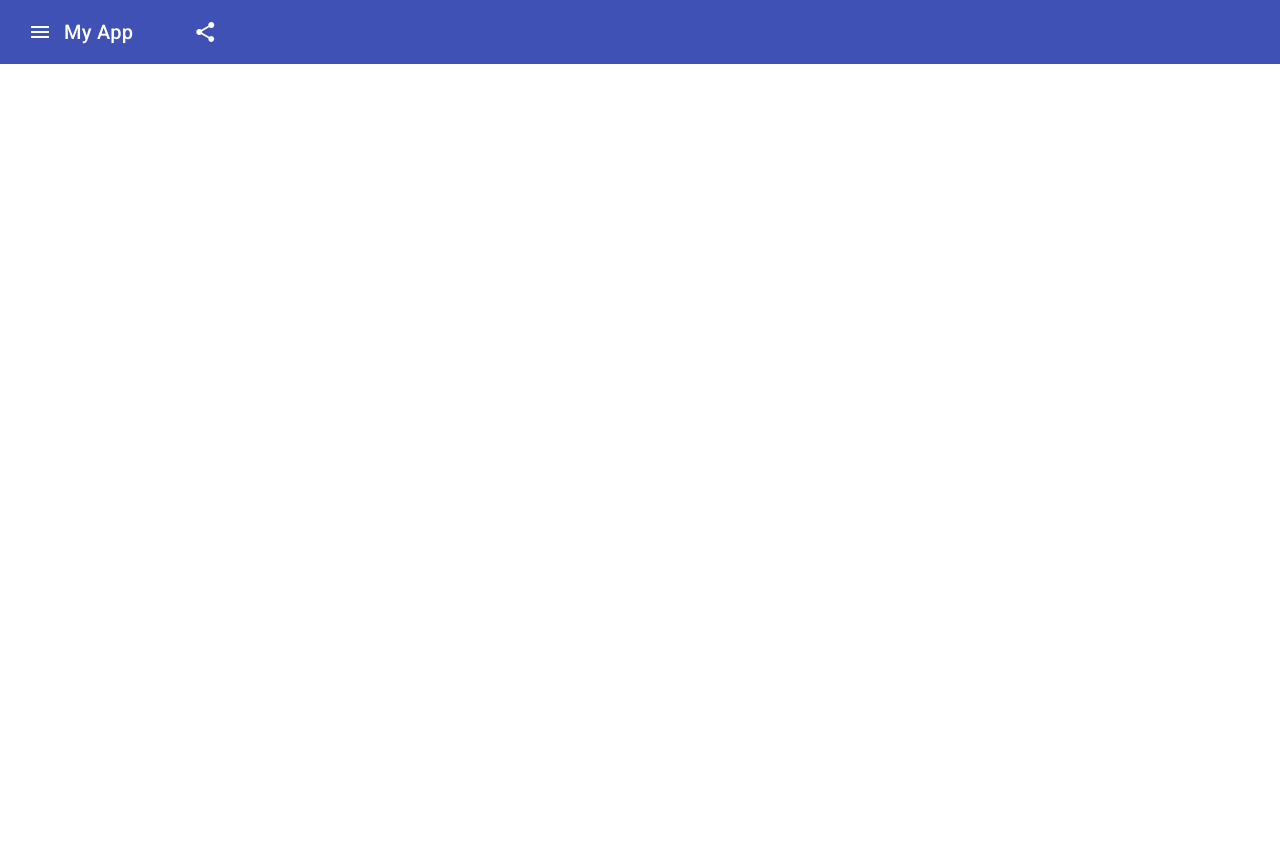
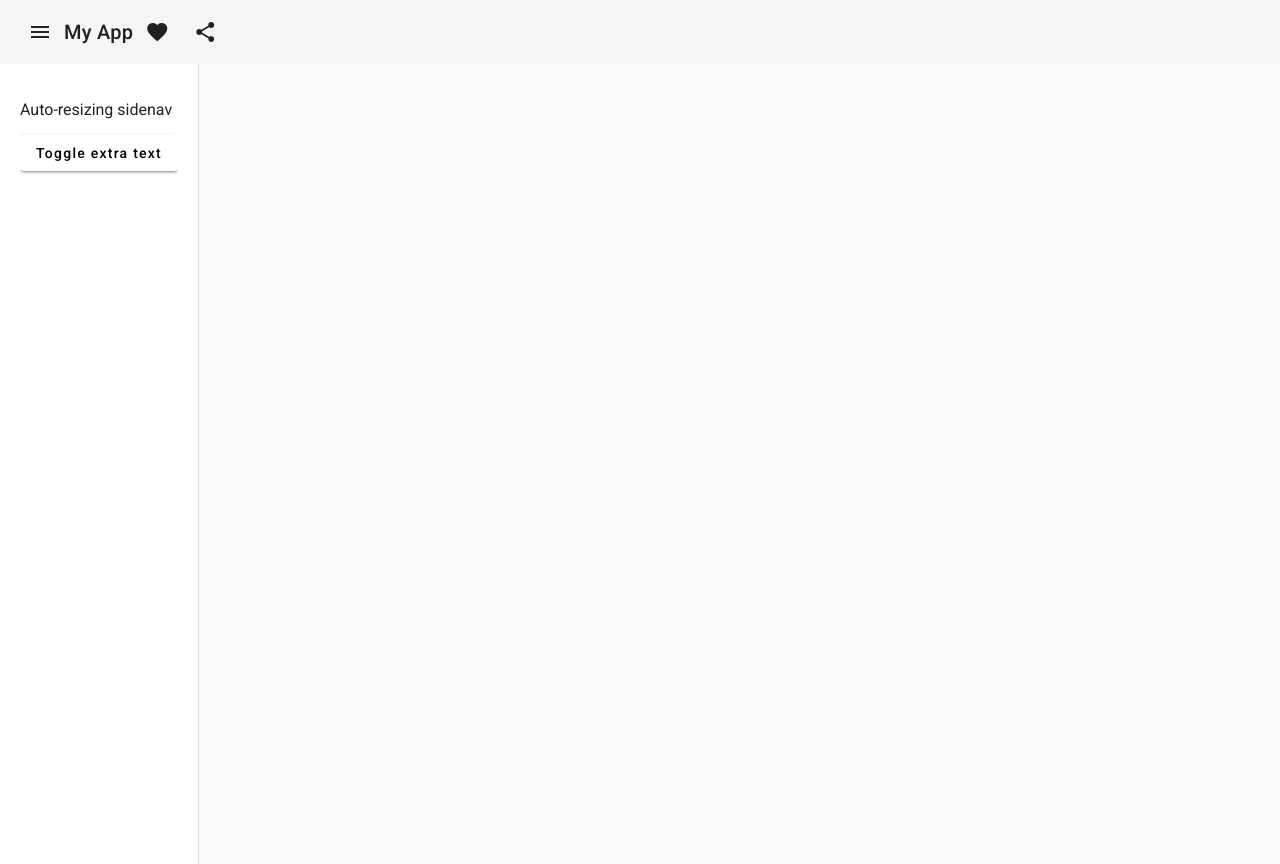
Before and after one commit to nachoalquati/1PF-Alquati, an Angular app: page / in a window 1280 px wide. Both pictures are taken after a click on the button "menu". Before the commit the page ends 800 px from the top, so only its background shows below. Built offline with nearby package versions, Linux system fonts and the light colour scheme.

Commit message:
Change base architecture, ADD Layout component

```diff
--- a/src/app/app.component.html
+++ b/src/app/app.component.html
@@ -1 +1 @@
-<app-toolbar></app-toolbar>
+<app-layout></app-layout>
--- /dev/null
+++ b/src/app/components/layout/layout.component.css
@@ -0,0 +1,15 @@
+.example-container {
+    width: 100%;
+    height: 100vh;
+  }
+
+  .example-sidenav-content {
+    display: flex;
+    height: 100%;
+    align-items: center;
+    justify-content: center;
+  }
+
+  .example-sidenav {
+    padding: 20px;
+  }
--- /dev/null
+++ b/src/app/components/layout/layout.component.html
@@ -0,0 +1,28 @@
+
+<mat-toolbar>
+    <button mat-icon-button class="example-icon" (click)="drawer.toggle()" aria-label="Example icon-button with menu icon">
+     <mat-icon>menu</mat-icon>
+   </button>
+   <span>My App</span>
+   <span class="example-spacer"></span>
+   <button mat-icon-button class="example-icon favorite-icon" aria-label="Example icon-button with heart icon">
+     <mat-icon>favorite</mat-icon>
+   </button>
+   <button mat-icon-button class="example-icon" aria-label="Example icon-button with share icon">
+    <mat-icon>share</mat-icon>
+  </button>
+ </mat-toolbar>
+
+<mat-drawer-container class="example-container" autosize>
+
+    <mat-drawer #drawer class="example-sidenav" mode="side">
+      <p>Auto-resizing sidenav</p>
+      <p *ngIf="showFiller">Lorem, ipsum dolor sit amet consectetur.</p>
+      <button (click)="showFiller = !showFiller" mat-raised-button>
+        Toggle extra text
+      </button>
+    </mat-drawer>
+
+
+
+</mat-drawer-container>
--- /dev/null
+++ b/src/app/components/layout/layout.component.ts
@@ -0,0 +1,10 @@
+import { Component } from '@angular/core';
+
+@Component({
+  selector: 'app-layout',
+  templateUrl: './layout.component.html',
+  styleUrls: ['./layout.component.css']
+})
+export class LayoutComponent {
+  showFiller = false;
+}
--- a/src/app/components/toolbar/toolbar.component.html
+++ /dev/null
@@ -1,13 +0,0 @@
-<mat-toolbar color="primary">
-    <button mat-icon-button class="example-icon" aria-label="Example icon-button with menu icon">
-        <mat-icon>menu</mat-icon>
-    </button>
-    <span>My App</span>
-    <span class="example-spacer"></span>
-    <button mat-icon-button class="example-icon favorite-icon" aria-label="Example icon-button with heart icon">
-        <mat-icon  color="primary" >favorite</mat-icon>
-    </button>
-    <button mat-icon-button class="example-icon" aria-label="Example icon-button with share icon">
-        <mat-icon>share</mat-icon>
-    </button>
-</mat-toolbar>
```
Also changed, not shown: src/app/app.module.ts (+5 -3 lines), src/app/components/toolbar/toolbar.component.ts (deleted, +0 -11 lines), src/app/components/toolbar/toolbar.component.css (deleted).
